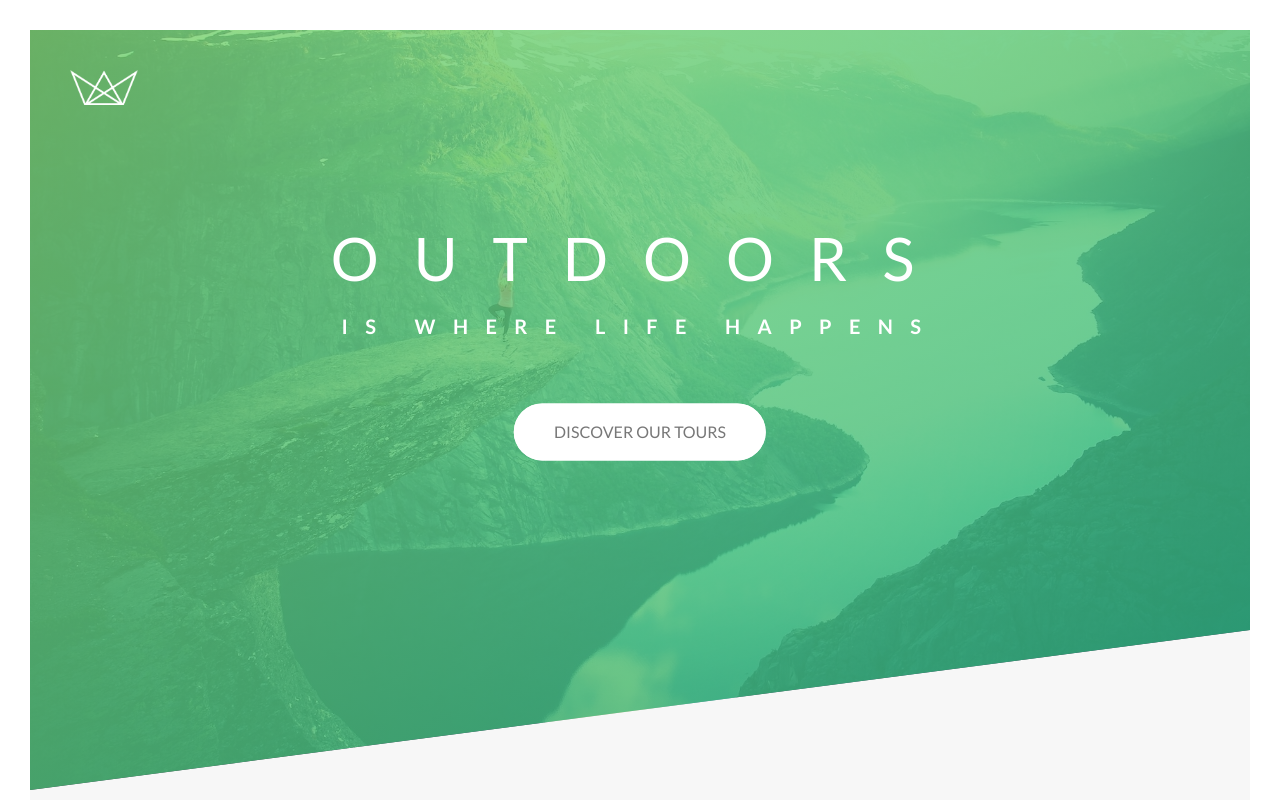
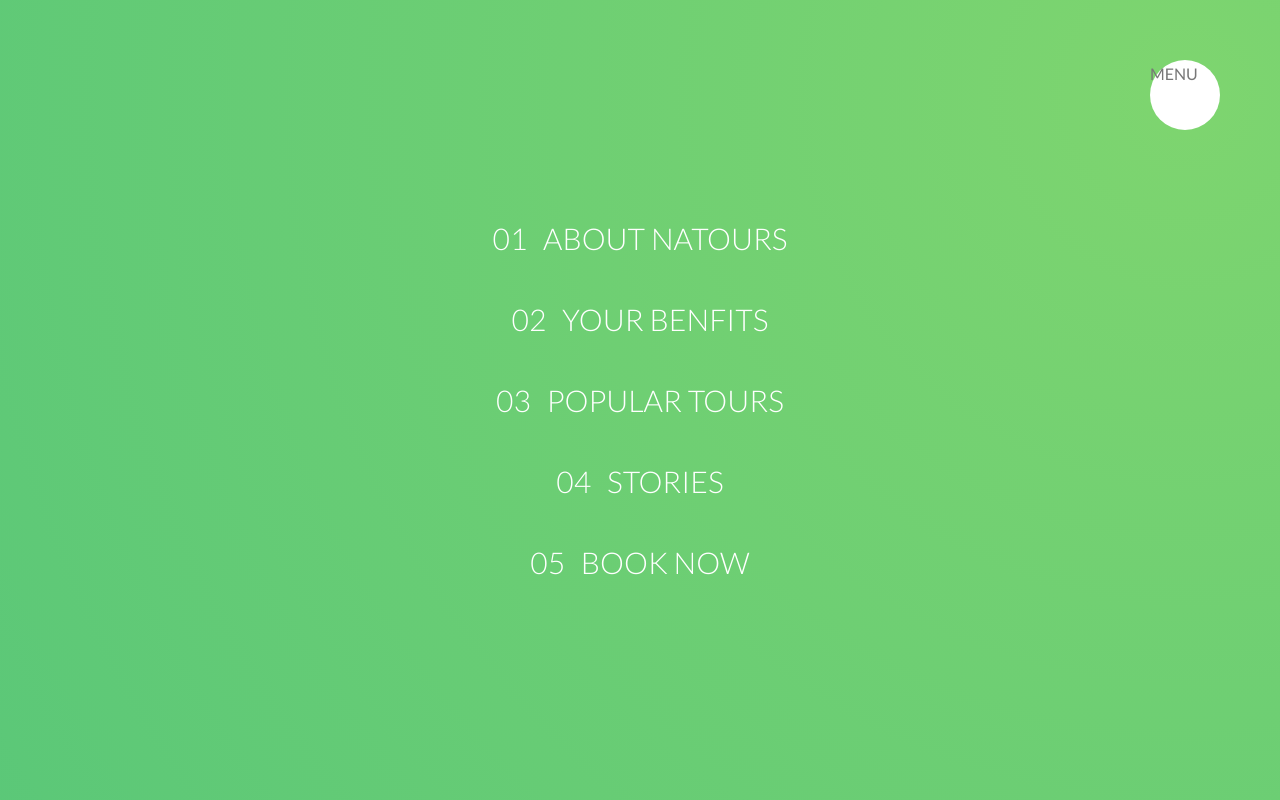
Before and after one commit to laiminhkiet7522/learn-html-css-advance, a website: page Natours/index.html in a window 1280 px wide. Shown: the top 800 px of the page. Drawn offline with Linux system fonts and the light colour scheme.

Commit message:
Section 5: Building the Navigation - Part 1

```diff
--- a/Natours/index.html
+++ b/Natours/index.html
@@ -15,6 +15,23 @@
 </head>
 
 <body>
+    <div class="navigation">
+        <input type="checkbox" class="navigation__checkbox" id="navi-toggle">
+
+        <label for="navi-toggle" class="navigation__button">MENU</label>
+
+        <div class="navigation__background">&nbsp;</div>
+
+        <nav class="navigation__nav">
+            <ul class="navigation__list">
+                <li class="navigation__item"><a href="#" class="navigation__link"><span>01</span> About Natours</a></li>
+                <li class="navigation__item"><a href="#" class="navigation__link"><span>02</span> Your Benfits</a></li>
+                <li class="navigation__item"><a href="#" class="navigation__link"><span>03</span> Popular Tours</a></li>
+                <li class="navigation__item"><a href="#" class="navigation__link"><span>04</span> Stories</a></li>
+                <li class="navigation__item"><a href="#" class="navigation__link"><span>05</span> Book Now</a></li>
+            </ul>
+        </nav>
+    </div>
     <header class="header">
         <div class="header__logo-box">
             <img src="img/logo-white.png" alt="logo" class="header__logo">
--- /dev/null
+++ b/Natours/sass/layout/_navigation.scss
@@ -0,0 +1,86 @@
+.navigation {
+  &__checkbox {
+    display: none;
+  }
+
+  &__button {
+    height: 7rem;
+    width: 7rem;
+    border-radius: 50%;
+    position: fixed;
+    background-color: $color-white;
+    top: 6rem;
+    right: 6rem;
+    z-index: 2000;
+  }
+
+  &__background {
+    height: 6rem;
+    width: 6rem;
+    border-radius: 50%;
+    position: fixed;
+    background-image: radial-gradient(
+      $color-primary-light,
+      $color-primary-dark
+    );
+    top: 6.5rem;
+    right: 6.5rem;
+    z-index: 1000;
+    transform: scale(80);
+  }
+
+  &__nav {
+    height: 100vh;
+    width: 100%;
+    position: fixed;
+    top: 0;
+    right: 0;
+    z-index: 1500;
+  }
+
+  &__list {
+    position: absolute;
+    top: 50%;
+    left: 50%;
+    transform: translate(-50%, -50%);
+    text-align: center;
+    list-style: none;
+  }
+
+  &__item {
+    margin: 1rem;
+  }
+
+  &__link {
+    &:link,
+    &:visited {
+      display: inline-block;
+      font-size: 3rem;
+      font-weight: 300;
+      padding: 1rem 2rem;
+      color: $color-white;
+      text-decoration: none;
+      text-transform: uppercase;
+      background-image: linear-gradient(
+        120deg,
+        transparent 0%,
+        transparent 50%,
+        $color-white 50%
+      );
+      background-size: 220%;
+      transition: all 0.4s;
+
+      span {
+        margin-right: 1rem;
+        display: inline-block;
+      }
+    }
+
+    &:hover,
+    &:active {
+      background-position: 100%;
+      color: $color-primary;
+      transform: translateX(1rem);
+    }
+  }
+}
--- a/Natours/sass/main.scss
+++ b/Natours/sass/main.scss
@@ -18,5 +18,6 @@
 @import "layout/footer";
 @import "layout/grid";
 @import "layout/header";
+@import "layout/navigation";
 
 @import "pages/home";
```
Also changed, not shown: Natours/css/style.css.
